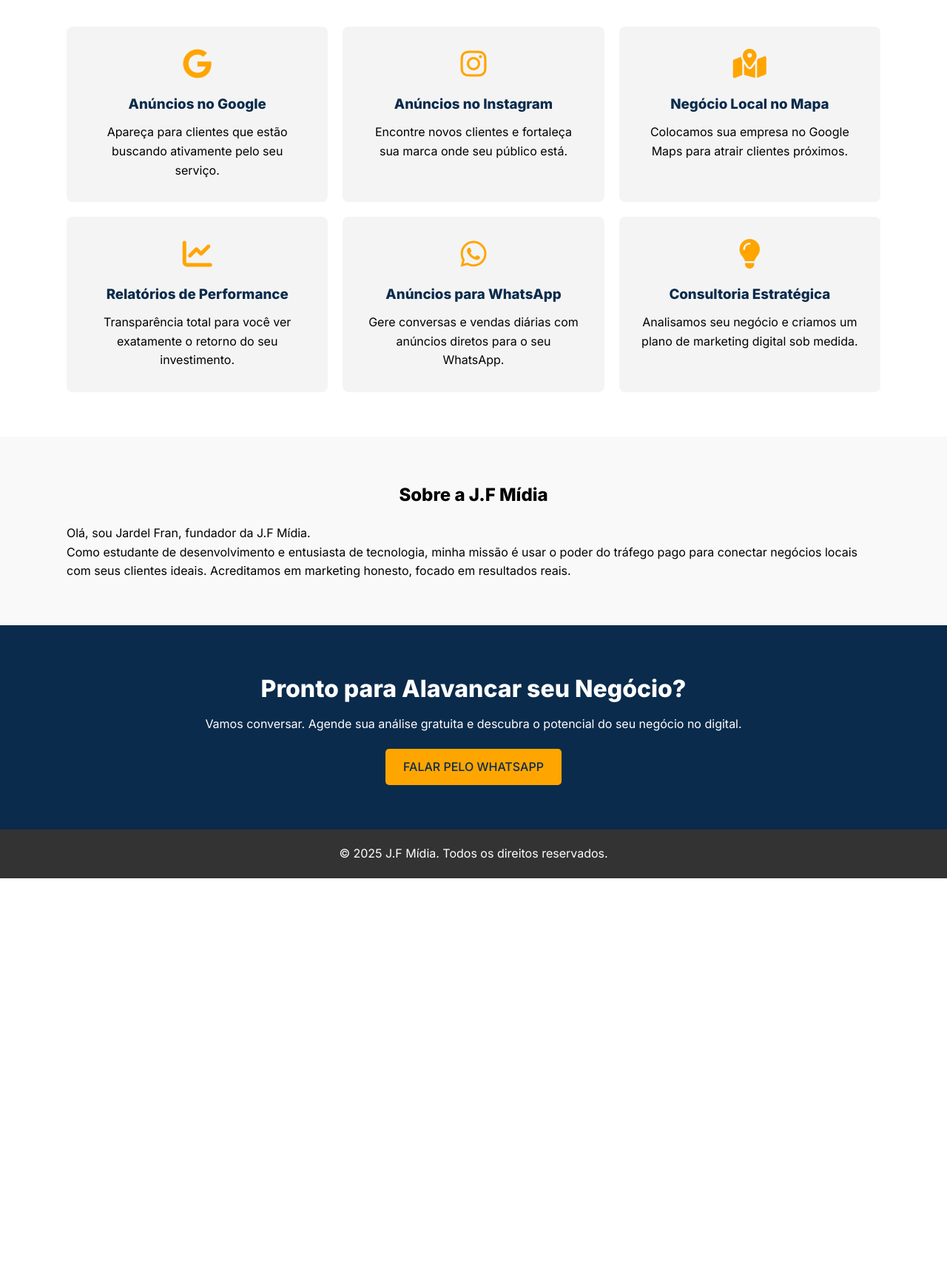
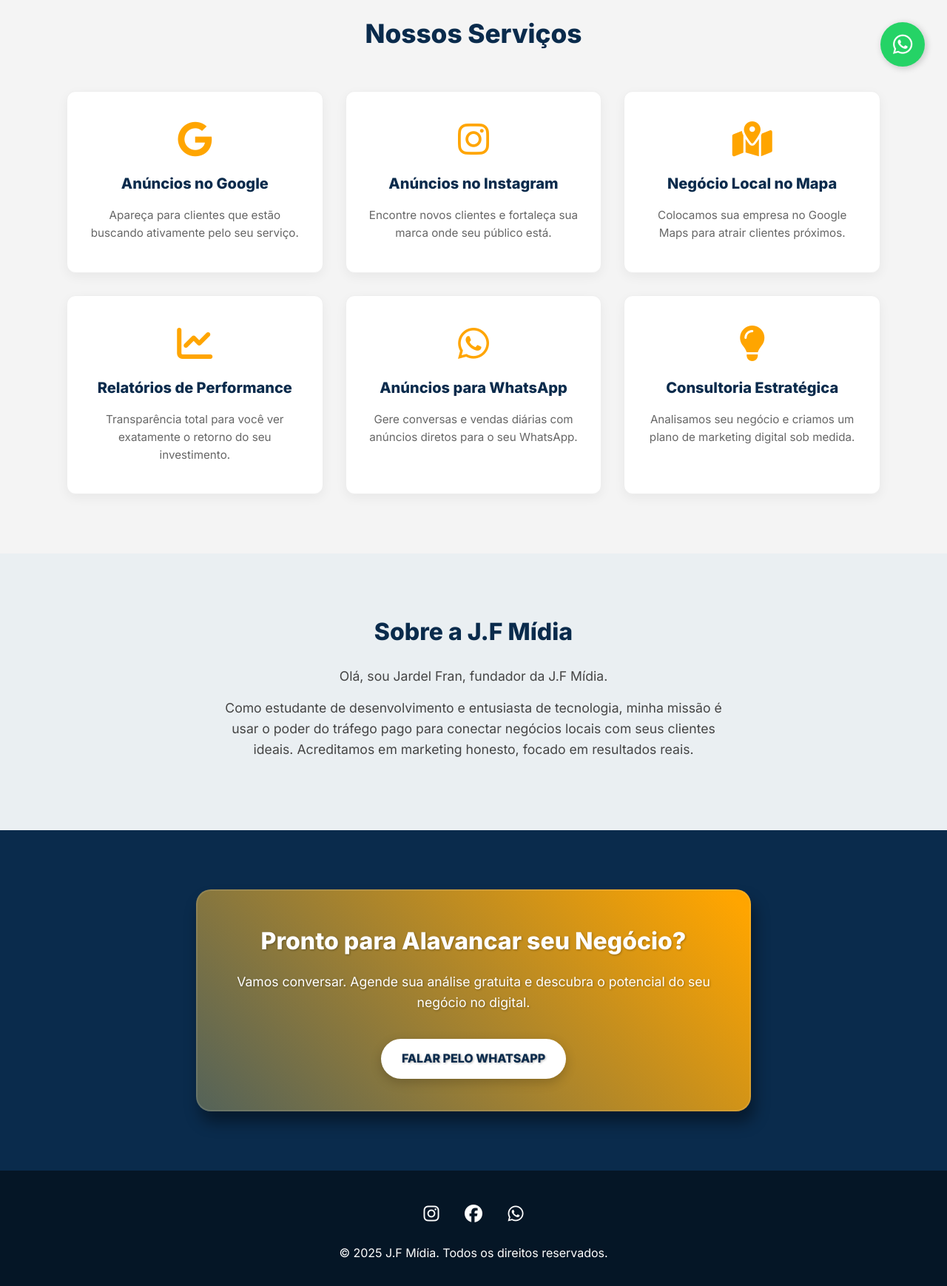
Before and after one commit to Jardelhz/jardelhz.github..io, a plain HTML site: page index.html in a window 1280 px wide. Shown: the part 680-2418 px from the top of the page at 74% size. Before the commit the page ends 1867 px from the top, so only its background shows below. Drawn offline with Linux system fonts and the light colour scheme.

Commit message:
Atualizando site completo

```diff
--- /dev/null
+++ b/estilo.css
@@ -0,0 +1,362 @@
+html {
+    scroll-behavior: smooth;
+    /* O PULO DO GATO: */
+    scroll-padding-top: 100px; /* Compensa a altura do menu fixo para não cobrir o título */
+}
+
+* {
+    margin: 0;
+    padding: 0;
+    box-sizing: border-box;
+}
+
+body {
+    font-family: 'Inter', sans-serif;
+    line-height: 1.6;
+    font-weight: 400;
+    -webkit-font-smoothing: antialiased;
+    -moz-osx-font-smoothing: grayscale;
+    background-color: #f4f4f4;
+}
+
+h1, h2, h3 {
+    font-weight: 800;
+}
+
+.container {
+    width: 90%;
+    max-width: 1100px;
+    margin: 0 auto;
+}
+
+/* --- CABEÇALHO (NAVBAR) --- */
+.navbar {
+    background-color: #0A2B4C;
+    padding: 15px 0;
+    position: sticky;
+    top: 0;
+    z-index: 1000;
+    box-shadow: 0 2px 10px rgba(0,0,0,0.1);
+}
+
+.navbar .container {
+    display: flex;
+    justify-content: space-between;
+    align-items: center;
+}
+
+/* --- CORREÇÃO DO LOGO AQUI --- */
+.navbar .logo img {
+    max-height: 60px; /* Define a altura máxima */
+    width: auto;      /* Garante que a largura se ajuste proporcionalmente (não estica) */
+    display: block;   /* Remove espaços indesejados abaixo da imagem */
+}
+
+.navbar nav ul {
+    list-style-type: none;
+    display: flex;
+    gap: 25px;
+}
+
+.navbar nav a {
+    color: #FFFFFF;
+    text-decoration: none;
+    font-size: 1rem;
+    display: flex;
+    align-items: center;
+    transition: color 0.3s ease;
+    font-weight: 500;
+}
+
+.navbar nav a:hover {
+    color: #FFA500;
+}
+
+.navbar nav a i {
+    margin-right: 8px;
+    font-size: 0.9rem;
+    opacity: 0.8;
+}
+
+/* --- BOTÃO CTA PADRÃO (LARANJA) --- */
+.cta-button {
+    display: inline-block;
+    background-color: #FFA500;
+    color: #0A2B4C;
+    padding: 14px 28px;
+    text-decoration: none;
+    border-radius: 5px;
+    margin-top: 25px;
+    transition: all 0.3s ease;
+    font-weight: 800;
+    text-transform: uppercase;
+    cursor: pointer;
+}
+
+.cta-button:hover {
+    background-color: #e69500;
+    transform: translateY(-2px);
+    box-shadow: 0 5px 15px rgba(255, 165, 0, 0.4);
+}
+
+/* --- SEÇÃO HERO (TOPO) --- */
+.hero-section {
+    background-color: #0A2B4C;
+    background-image: linear-gradient(rgba(0, 0, 0, 0.7), rgba(0, 0, 0, 0.7)), url('CZS.jpg');
+    background-size: cover;
+    background-position: center;
+    color: #FFFFFF;
+    padding: 140px 0 100px 0;
+    text-align: center;
+}
+
+@keyframes fadeInUp {
+    from { opacity: 0; transform: translateY(20px); }
+    to { opacity: 1; transform: translateY(0); }
+}
+
+.hero-section h1 {
+    font-size: 2.5rem;
+    max-width: 800px;
+    margin: 0 auto;
+    font-weight: 800;
+    line-height: 1.3;
+    text-shadow: 2px 2px 4px rgba(0,0,0,0.5);
+    animation: fadeInUp 1s ease-out;
+}
+
+.hero-section .cta-button {
+    animation: fadeInUp 1s ease-out 0.3s backwards;
+}
+
+/* --- SEÇÃO DE SERVIÇOS --- */
+.services-section {
+    padding: 80px 0;
+    text-align: center;
+}
+
+.services-section h2 {
+    font-size: 2.2rem;
+    margin-bottom: 50px;
+    color: #0A2B4C;
+}
+
+.services-grid {
+    display: grid;
+    grid-template-columns: repeat(auto-fit, minmax(280px, 1fr));
+    gap: 30px;
+}
+
+.service-item {
+    background-color: #ffffff;
+    padding: 40px 30px;
+    border-radius: 12px;
+    text-align: center;
+    transition: all 0.3s ease;
+    border: 1px solid #eee;
+    box-shadow: 0 5px 15px rgba(0,0,0,0.05);
+    height: 100%;
+    display: flex;
+    flex-direction: column;
+    align-items: center;
+}
+
+.service-item:hover {
+    transform: translateY(-10px);
+    box-shadow: 0 15px 30px rgba(0,0,0,0.1);
+    border-color: #FFA500;
+}
+
+.service-item i {
+    font-size: 3rem;
+    color: #FFA500;
+    margin-bottom: 20px;
+}
+
+.service-item h3 {
+    margin-bottom: 15px;
+    color: #0A2B4C;
+    font-size: 1.25rem;
+}
+
+.service-item p {
+    color: #666;
+    font-size: 0.95rem;
+}
+
+/* --- SEÇÃO SOBRE --- */
+.about-section {
+    padding: 80px 0;
+    background-color: #eaeff2;
+    text-align: center;
+}
+
+.about-section h2 {
+    color: #0A2B4C;
+    margin-bottom: 20px;
+    font-size: 2rem;
+}
+
+.about-section p {
+    max-width: 700px;
+    margin: 0 auto 15px auto;
+    color: #444;
+    font-size: 1.1rem;
+}
+
+/* --- SEÇÃO CONTATO --- */
+.contact-section {
+    padding: 80px 0;
+    text-align: center;
+    background-color: #0A2B4C;
+    color: #FFFFFF;
+}
+
+/* --- CARD ANIMADO (CORES DA MARCA) --- */
+.animated-card {
+    width: 100%;
+    max-width: 750px;
+    height: auto;
+    min-height: 300px;
+    margin: 0 auto;
+    padding: 40px 20px;
+    background: linear-gradient(45deg, #0A2B4C, #144a7a, #FFA500, #e69500);
+    background-size: 400% 400%;
+    animation: gradient 8s ease infinite, morph 5s ease infinite;
+    border-radius: 20px;
+    transform-style: preserve-3d;
+    box-shadow: 5px 15px 20px rgba(0, 0, 0, 0.4);
+    border: 2px solid rgba(255, 255, 255, 0.1);
+    display: flex;
+    flex-direction: column;
+    justify-content: center;
+    align-items: center;
+    text-shadow: 1px 1px 3px rgba(0,0,0,0.3);
+}
+
+@keyframes gradient {
+    0% { background-position: 0% 50%; }
+    50% { background-position: 100% 50%; }
+    100% { background-position: 0% 50%; }
+}
+
+@keyframes morph {
+    0%, 100% { transform: perspective(500px) rotateY(0deg) scale(1); }
+    50% { transform: perspective(500px) rotateY(2deg) scale(1.02); }
+}
+
+.animated-card h2 {
+    font-size: 2rem;
+    margin-bottom: 15px;
+    color: #FFF;
+}
+
+.animated-card p {
+    font-size: 1.1rem;
+    margin-bottom: 10px;
+    color: #FFF;
+}
+
+/* --- BOTÃO BRANCO (DENTRO DO CARD) --- */
+.cta-button-white {
+    display: inline-block;
+    background-color: #FFFFFF;
+    color: #0A2B4C;
+    padding: 14px 28px;
+    text-decoration: none;
+    border-radius: 50px;
+    margin-top: 25px;
+    transition: all 0.3s ease;
+    font-weight: 800;
+    box-shadow: 0 5px 15px rgba(0,0,0,0.2);
+}
+
+.cta-button-white:hover {
+    transform: scale(1.05);
+    color: #FFA500;
+    box-shadow: 0 10px 20px rgba(0,0,0,0.3);
+}
+
+/* --- RODAPÉ --- */
+footer {
+    padding: 40px 0;
+    text-align: center;
+    background-color: #051626;
+    color: #FFFFFF;
+}
+
+.footer-socials {
+    margin-bottom: 20px;
+}
+
+.footer-socials a {
+    color: #FFFFFF;
+    font-size: 1.5rem;
+    margin: 0 15px;
+    transition: color 0.3s ease;
+}
+
+.footer-socials a:hover {
+    color: #FFA500;
+    transform: scale(1.1);
+}
+
+/* --- BOTÃO WHATSAPP FLUTUANTE --- */
+.whatsapp-float {
+    position: fixed;
+    width: 60px;
+    height: 60px;
+    bottom: 30px;
+    right: 30px;
+    background-color: #25d366;
+    color: #FFF;
+    border-radius: 50px;
+    text-align: center;
+    font-size: 30px;
+    box-shadow: 2px 2px 10px rgba(0,0,0,0.2);
+    z-index: 1000;
+    display: flex;
+    align-items: center;
+    justify-content: center;
+    transition: all 0.3s ease;
+    text-decoration: none;
+}
+
+.whatsapp-float:hover {
+    background-color: #128C7E;
+    transform: scale(1.1);
+}
+
+/* --- MEDIA QUERIES (CELULAR) --- */
+@media (max-width: 768px) {
+    .navbar .container {
+        flex-direction: column;
+        gap: 15px;
+    }
+
+    .navbar nav ul {
+        flex-wrap: wrap;
+        justify-content: center;
+    }
+
+    .hero-section h1 {
+        font-size: 1.8rem;
+        padding: 0 10px;
+    }
+
+    .whatsapp-float {
+        width: 50px;
+        height: 50px;
+        font-size: 25px;
+        bottom: 20px;
+        right: 20px;
+    }
+
+    .animated-card h2 {
+        font-size: 1.5rem;
+    }
+
+    .animated-card {
+        padding: 30px 15px;
+    }
+}
--- a/index.html
+++ b/index.html
@@ -3,22 +3,35 @@
 <head>
     <meta charset="UTF-8">
     <meta name="viewport" content="width=device-width, initial-scale=1.0">
+
+    <meta name="description" content="A J.F Mídia ajuda negócios locais em Cruzeiro do Sul a venderem mais através de Tráfego Pago no Google, Facebook e Instagram. Agende uma análise gratuita.">
+
+
     <title>J.F Mídia - Agência de Marketing para Negócios Locais</title>
+
+    <meta property="og:title" content="J.F Mídia - Marketing para Negócios Locais">
+    <meta property="og:description" content="Ajudamos sua empresa em Cruzeiro do Sul a vender mais com anúncios no Google e Instagram. Agende uma análise gratuita.">
+    <meta property="og:image" content="capa-social.jpg"> <meta property="og:url" content="https://jardelfran.github.io/jfmidia"> <meta property="og:type" content="website">
+
+    <link rel="shortcut icon" href="favicon.ico" type="image/x-icon">
 
     <link rel="preconnect" href="https://fonts.googleapis.com">
     <link rel="preconnect" href="https://fonts.gstatic.com" crossorigin>
     <link href="https://fonts.googleapis.com/css2?family=Inter:wght@400;500;800&display=swap" rel="stylesheet">
 
-    <link rel="stylesheet" href="style.css">
+    <link rel="stylesheet" href="estilo.css">
 
     <link rel="stylesheet" href="https://cdnjs.cloudflare.com/ajax/libs/font-awesome/6.5.1/css/all.min.css" integrity="sha512-DTOQO9RWCH3ppGqcWaEA1BIZOC6xxalwEsw9c2QQeAIftl+Vegovlnee1c9QX4TctnWMn13TZye+giMm8e2LwA==" crossorigin="anonymous" referrerpolicy="no-referrer" />
+
+    <link rel="icon" href="logoofc.png" type="image/png">
+
 </head>
 <body>
 
     <header class="navbar">
         <div class="container">
             <a href="#inicio" class="logo">
-                <img src="logo.jpg" alt="Logo J.F Mídia">
+                <img src="logoofc.png" alt="Logo J.F Mídia" width="150">
             </a>
 
             <nav>
@@ -37,7 +50,7 @@
         <section id="inicio" class="hero-section">
             <div class="container">
                 <h1>AJUDAMOS NEGÓCIOS LOCAIS A ATRAIR MAIS CLIENTES COM ANÚNCIOS NO GOOGLE, FACEBOOK E INSTAGRAM.</h1>
-                <a href="https://wa.me/5568999372124" class="cta-button" target="_blank">
+                <a href="https://wa.me/5568999372124" class="cta-button" target="_blank" rel="noopener noreferrer">
                     AGENDAR ANÁLISE GRATUITA
                 </a>
             </div>
@@ -98,11 +111,14 @@
 
         <section id="contato" class="contact-section">
             <div class="container">
-                <h2>Pronto para Alavancar seu Negócio?</h2>
-                <p>Vamos conversar. Agende sua análise gratuita e descubra o potencial do seu negócio no digital.</p>
-                <a href="https://wa.me/5568999372124" class="cta-button" target="_blank">
-                    FALAR PELO WHATSAPP
-                </a>
+                <div class="animated-card">
+                    <h2>Pronto para Alavancar seu Negócio?</h2>
+                    <p>Vamos conversar. Agende sua análise gratuita e descubra o potencial do seu negócio no digital.</p>
+
+                    <a href="https://wa.me/5568999372124" class="cta-button-white" target="_blank" rel="noopener noreferrer">
+                        FALAR PELO WHATSAPP
+                    </a>
+                </div>
             </div>
         </section>
 
@@ -110,10 +126,18 @@
 
     <footer>
         <div class="container">
+            <div class="footer-socials">
+                <a href="#" aria-label="Instagram"><i class="fab fa-instagram"></i></a>
+                <a href="#" aria-label="Facebook"><i class="fab fa-facebook"></i></a>
+                <a href="https://wa.me/5568999372124" aria-label="WhatsApp" target="_blank" rel="noopener noreferrer"><i class="fab fa-whatsapp"></i></a>
+            </div>
             <p>&copy; 2025 J.F Mídia. Todos os direitos reservados.</p>
         </div>
     </footer>
 
+    <a href="https://wa.me/5568999372124" class="whatsapp-float" target="_blank" rel="noopener noreferrer" aria-label="Falar no WhatsApp">
+        <i class="fab fa-whatsapp"></i>
+    </a>
+
 </body>
-
 </html>
```
Also changed, not shown: capa-social.png (added), logoofc.png (added).
